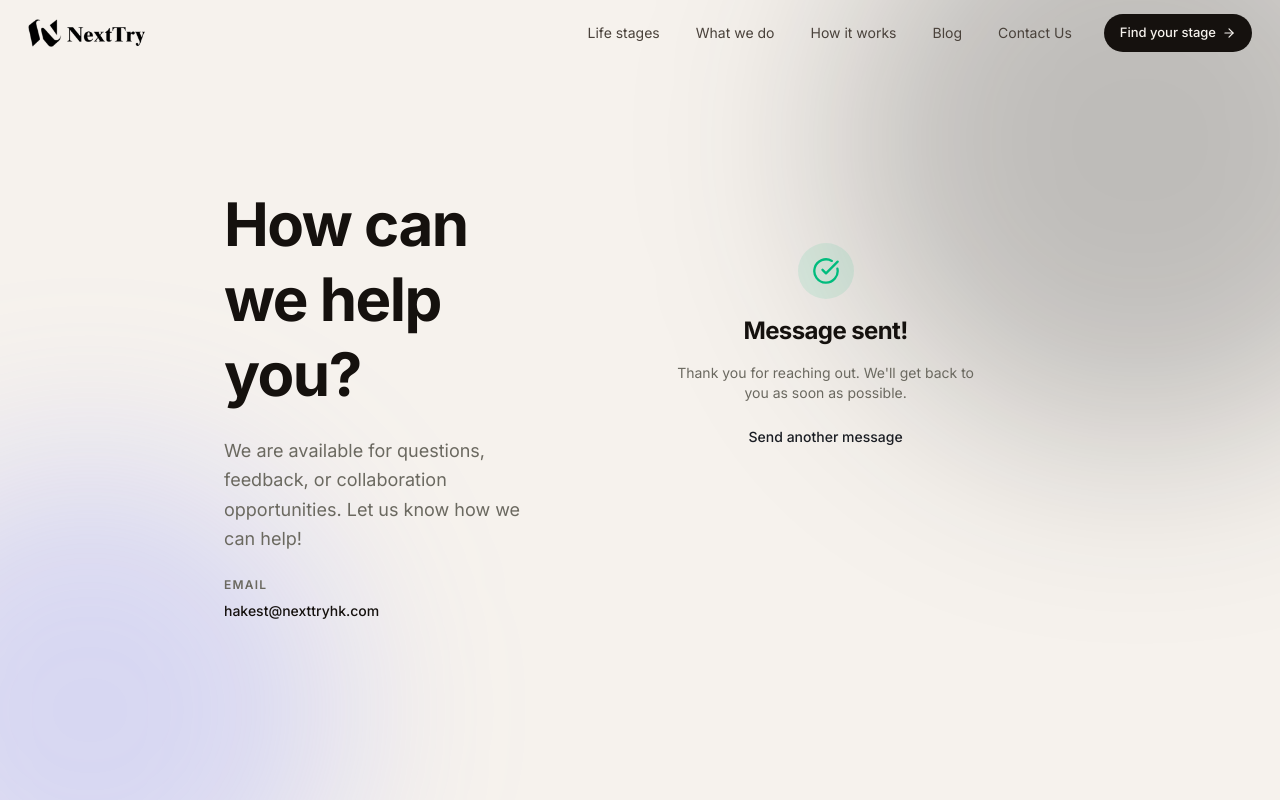
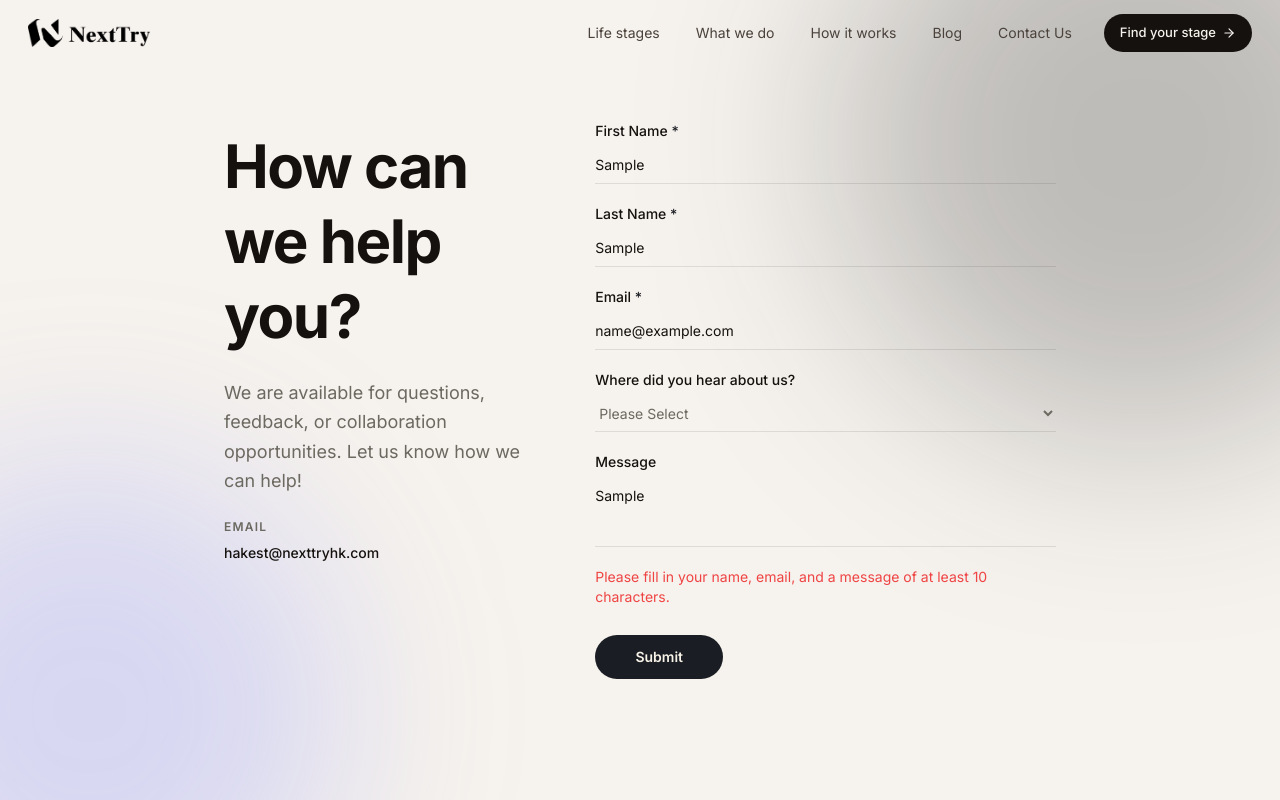
Before and after one commit to Kesheeee/nexttry, a Next.js app: page /about/contact in a window 1280 px wide. Both pictures are taken after typing "Sample", "Sample", "name@example.com", "Sample" into the empty fields and a click on the button "Submit". Shown: the top 800 px of the page. Built offline with nearby package versions, Linux system fonts and the light colour scheme.

Commit message:
Wire contact form to /api/contact (Supabase save + optional Resend email); update logo

```diff
--- a/package.json
+++ b/package.json
@@ -36,6 +36,7 @@
     "react-dom": "19.2.4",
     "react-icons": "^5.6.0",
     "react-use-measure": "^2.1.7",
+    "resend": "^6.12.2",
     "shadcn": "^4.2.0",
     "stripe": "^22.0.1",
     "tailwind-merge": "^3.5.0",
--- a/src/app/api/contact/route.ts
+++ b/src/app/api/contact/route.ts
@@ -1,7 +1,13 @@
 import { NextResponse } from "next/server";
+import { Resend } from "resend";
 import { createAdminClient } from "@/lib/supabase/server";
 import { contactSchema } from "@/lib/validators/contact";
 import { checkRateLimit } from "@/lib/rate-limit";
+
+const TEAM_EMAIL = "hakest@nexttryhk.com";
+// "from" must be on a domain you've verified in Resend.
+// Until nexttryhk.com is verified, Resend's sandbox sender lets you email yourself.
+const FROM_EMAIL = process.env.CONTACT_FROM_EMAIL || "NextTry <onboarding@resend.dev>";
 
 export async function POST(req: Request) {
   try {
@@ -35,14 +41,34 @@ export async function POST(req: Request) {
       );
     }
 
+    // 1. Save to Supabase
     const supabase = createAdminClient();
-    const { error } = await supabase.from("contact_submissions").insert(parsed.data);
+    const { error: dbError } = await supabase.from("contact_submissions").insert(parsed.data);
 
-    if (error) {
+    if (dbError) {
       return NextResponse.json(
-        { error: { code: "SUBMIT_FAILED", message: error.message } },
+        { error: { code: "SUBMIT_FAILED", message: dbError.message } },
         { status: 500 }
       );
+    }
+
+    // 2. Email the team via Resend (best-effort — DB save is the source of truth)
+    const apiKey = process.env.RESEND_API_KEY;
+    if (apiKey) {
+      try {
+        const resend = new Resend(apiKey);
+        const { name, email, subject, message } = parsed.data;
+        await resend.emails.send({
+          from: FROM_EMAIL,
+          to: TEAM_EMAIL,
+          replyTo: email,
+          subject: subject ? `Contact: ${subject}` : `New contact from ${name}`,
+          text: `From: ${name} <${email}>\n${subject ? `Subject: ${subject}\n` : ""}\n${message}`,
+        });
+      } catch (mailErr) {
+        // Log but don't fail the request — submission is already in DB
+        console.error("Resend email failed:", mailErr);
+      }
     }
 
     return NextResponse.json({ data: { received: true } }, { status: 201 });
--- a/src/components/ui/contact-2.tsx
+++ b/src/components/ui/contact-2.tsx
@@ -12,10 +12,56 @@ interface Contact2Props {
 
 function ContactForm() {
   const [submitted, setSubmitted] = useState(false);
+  const [submitting, setSubmitting] = useState(false);
+  const [errorMsg, setErrorMsg] = useState<string | null>(null);
 
-  const handleSubmit = (e: React.FormEvent) => {
+  const handleSubmit = async (e: React.FormEvent<HTMLFormElement>) => {
     e.preventDefault();
-    setSubmitted(true);
+    if (submitting) return;
+    setErrorMsg(null);
+    setSubmitting(true);
+
+    const fd = new FormData(e.currentTarget);
+    const firstname = (fd.get("firstname") as string)?.trim() || "";
+    const lastname = (fd.get("lastname") as string)?.trim() || "";
+    const email = (fd.get("email") as string)?.trim() || "";
+    const source = (fd.get("source") as string)?.trim() || "";
+    const message = (fd.get("message") as string)?.trim() || "";
+
+    const name = [firstname, lastname].filter(Boolean).join(" ") || firstname;
+
+    if (!name || !email || message.length < 10) {
+      setErrorMsg("Please fill in your name, email, and a message of at least 10 characters.");
+      setSubmitting(false);
+      return;
+    }
+
+    try {
+      const res = await fetch("/api/contact", {
+        method: "POST",
+        headers: { "Content-Type": "application/json" },
+        body: JSON.stringify({
+          name,
+          email,
+          subject: source || undefined,
+          message,
+        }),
+      });
+
+      if (!res.ok) {
+        const data = await res.json().catch(() => null);
+        const msg = data?.error?.message || "Something went wrong. Please try again.";
+        setErrorMsg(msg);
+        setSubmitting(false);
+        return;
+      }
+
+      setSubmitted(true);
+    } catch {
+      setErrorMsg("Network error. Please check your connection and try again.");
+    } finally {
+      setSubmitting(false);
+    }
   };
 
   return (
@@ -111,11 +157,17 @@ function ContactForm() {
               />
             </div>
 
+            {errorMsg && (
+              <p className="text-sm text-destructive" role="alert">
+                {errorMsg}
+              </p>
+            )}
             <button
               type="submit"
-              className="mt-2 w-32 rounded-full bg-primary text-primary-foreground py-3 text-sm font-semibold hover:bg-primary/90 active:scale-[0.97] transition-all duration-200 focus-visible:outline-none focus-visible:ring-2 focus-visible:ring-primary focus-visible:ring-offset-2"
+              disabled={submitting}
+              className="mt-2 w-32 rounded-full bg-primary text-primary-foreground py-3 text-sm font-semibold hover:bg-primary/90 active:scale-[0.97] transition-all duration-200 focus-visible:outline-none focus-visible:ring-2 focus-visible:ring-primary focus-visible:ring-offset-2 disabled:opacity-60 disabled:cursor-not-allowed"
             >
-              Submit
+              {submitting ? "Sending…" : "Submit"}
             </button>
           </motion.form>
         )}
```
Also changed, not shown: public/logo.png, 1 other file (tests, documents, lock files or other folders).
